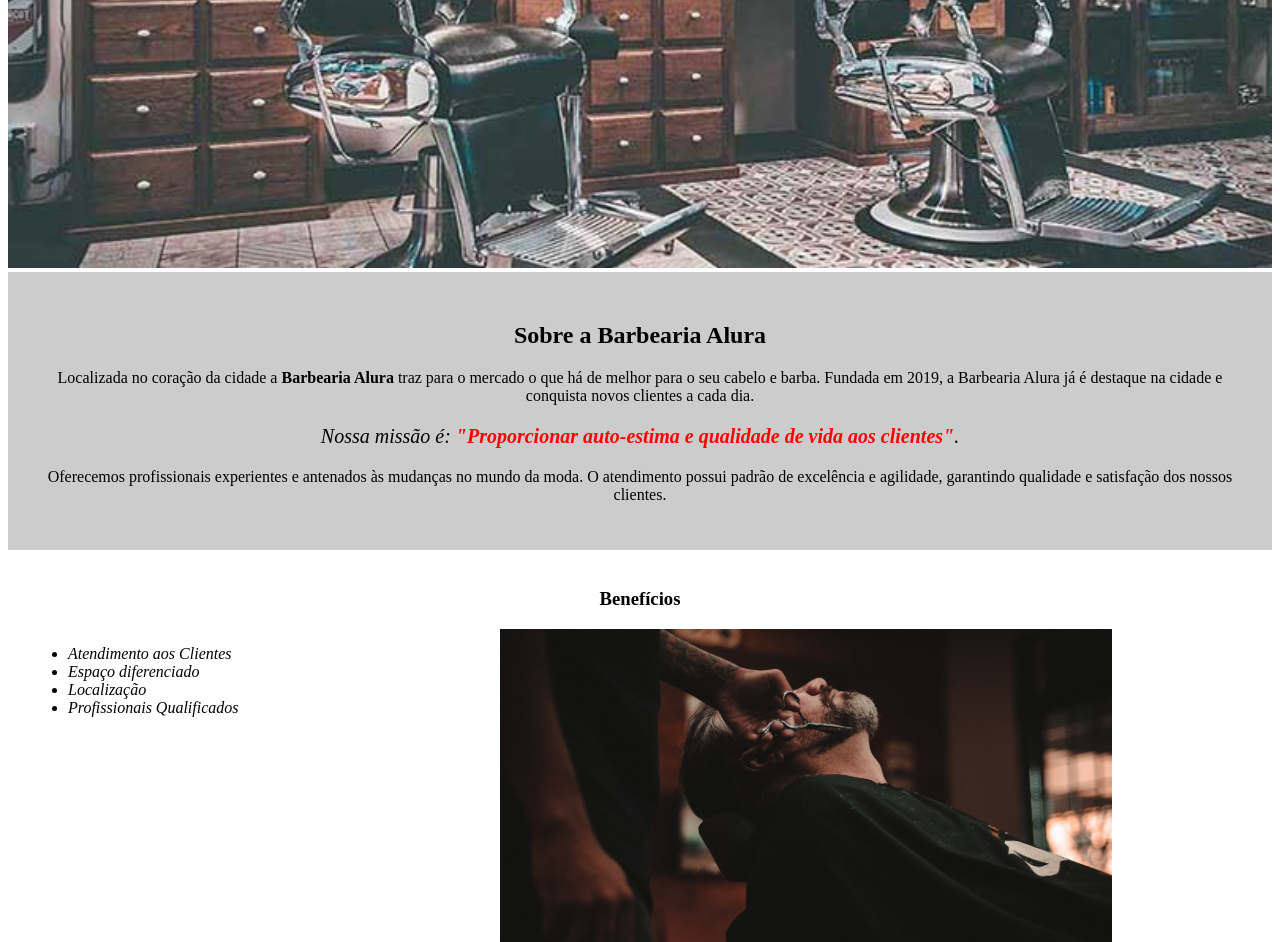
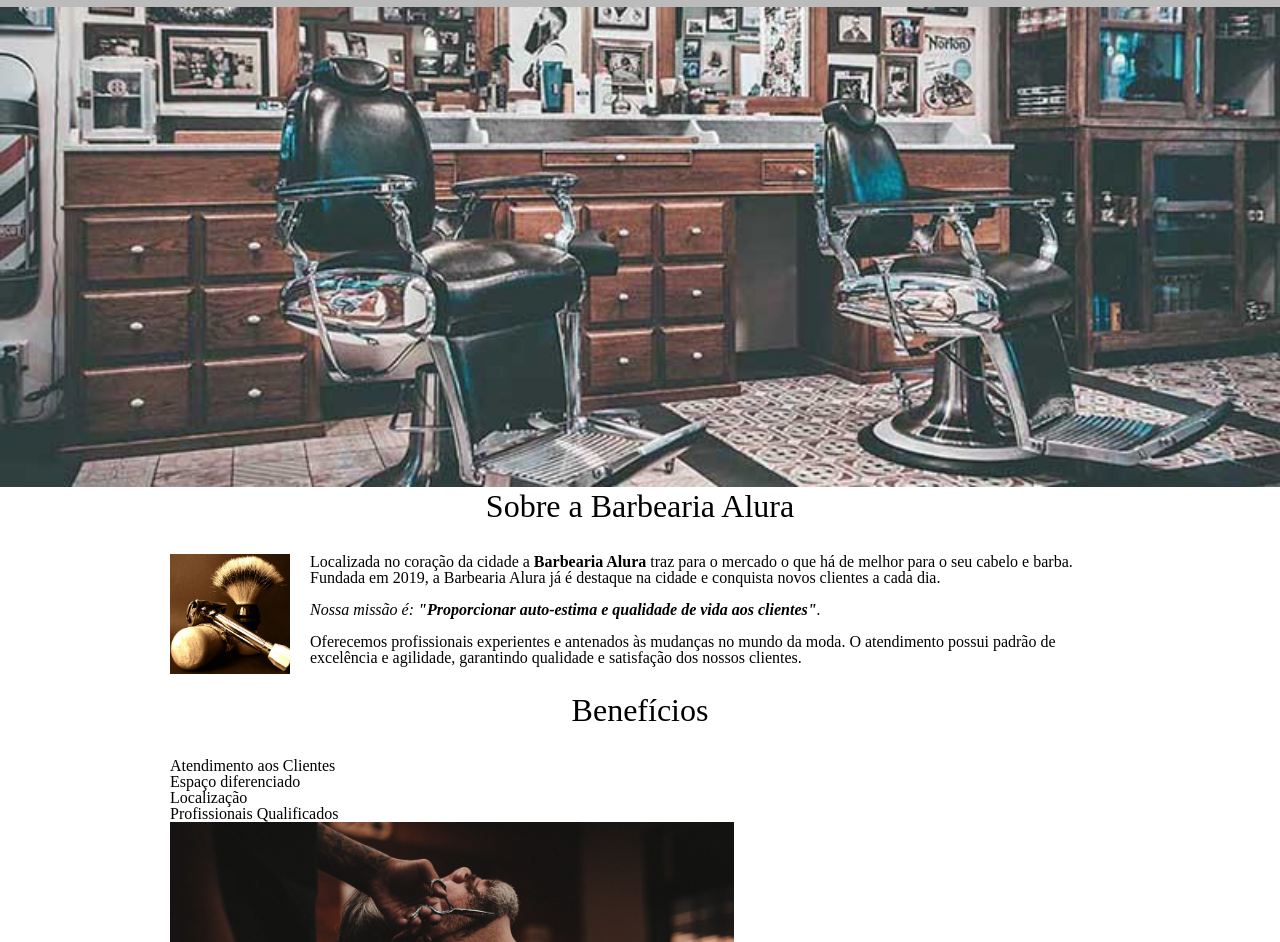
Before and after one commit to yagojsantos/Aula-4, a plain HTML site: page index.html in a window 1280 px wide. Shown: the part 286-1228 px from the top of the page. Drawn offline with Linux system fonts and the light colour scheme.

Commit message:
Atualizando Tags, Classes e adicionando imagem
Substituí algumas tags <div> para <section>, excluí a ligação com o doc de estilização anterior e inseri uma que já estava sendo usada nas outra páginas, além de criar estilos para os elementos da home. Também foi adicionado o cabeçalho e rodapé que já estava em vigor nas páginas de produto e contato.

```diff
--- a/index.html
+++ b/index.html
@@ -3,28 +3,41 @@
 	<head>
 		<meta charset="UTF-8">
 		<title>Barbearia Alura</title>
-		<link rel="stylesheet" href="style-home.css">
+		<link rel="stylesheet" href="reset.css">
+		<link rel="stylesheet" href="style.css">
 	</head>
 
 	<body>
 		<header>
-			<h1 class="titulo-principal">Barbearia Alura</h1>
+			<div class="caixa">
+				<h1><img src="logo.png" alt="Logo da Barbearia Alura"></h1>
+
+				<nav>
+					<ul>
+						<li><a href="index.html">Home</a></li>
+						<li><a href="produtos.html">Produtos</a></li>
+						<li><a href="contato.html">Contato</a></li>
+					</ul>
+				</nav>
+			</div>
 		</header>
+		<img class="banner" src="banner.jpg">
 
-		<img id="banner" src="banner.jpg">
+		<main>
+			<section class="principal">
+				<h2 class="titulo-principal">Sobre a Barbearia Alura</h2>
 
-		<div class="principal">
-			<h2 class="titulo-centralizado">Sobre a Barbearia Alura</h2>
+				<img class="utensilios" src="utensilios.jpg" alt="Utensilios de um barbeiro.">
 
 				<p>Localizada no coração da cidade a <strong>Barbearia Alura</strong> traz para o mercado o que há de melhor para o seu cabelo e barba. Fundada em 2019, a Barbearia Alura já é destaque na cidade e conquista novos clientes a cada dia.</p>
 
 				<p id="missao"><em>Nossa missão é: <strong>"Proporcionar auto-estima e qualidade de vida aos clientes"</strong>.</em></p>
 
 				<p>Oferecemos profissionais experientes e antenados às mudanças no mundo da moda. O atendimento possui padrão de excelência e agilidade, garantindo qualidade e satisfação dos nossos clientes.</p>
-		</div>
+			</section>
 
-		<div class="beneficios">
-			<h3 class="titulo-centralizado">Benefícios</h3>
+			<section class="beneficios">
+				<h3 class="titulo-principal">Benefícios</h3>
 
 				<ul>
 					<li class="itens">Atendimento aos Clientes</li>
@@ -33,8 +46,13 @@
 					<li class="itens">Profissionais Qualificados</li>
 				</ul>
 
-			<img src="beneficios.jpg" class="imagembeneficios">
-		</div>
+				<img src="beneficios.jpg" class="imagem-beneficios">
+			</section>
+		</main>
+		<footer>
+			<img src="logo-branco.png" alt="Logo da Barbearia Alura">
+			<p class="copyright">&copy; Copyright Barbearia Alura - 2019</p>
+		</footer>
 
 	</body>
 </html>
--- a/style.css
+++ b/style.css
@@ -148,3 +148,30 @@ td, th {
 	border: 1px solid #000000;
 	padding: 8px 15px;
 }
+/* css da página inicial*/
+.banner{
+	width: 100%;
+}
+.titulo-principal{
+	text-align: center;
+	font-size: 2em;
+	margin: 0 0 1em;
+	clear: left;
+}
+.principal p{
+	margin: 0 0 1em;
+}
+.principal strong{
+	font-weight: bold;
+}
+.principal em{
+	font-style: italic;
+}
+.utensilios{
+	width: 120px;
+	float:left;
+	margin: 0 20px 20px 0;
+}
+.imagem-beneficios{
+	width: 60%;
+}
```
Also changed, not shown: utensilios.jpg (added). Lines whose indentation alone changed are shown as unchanged.
